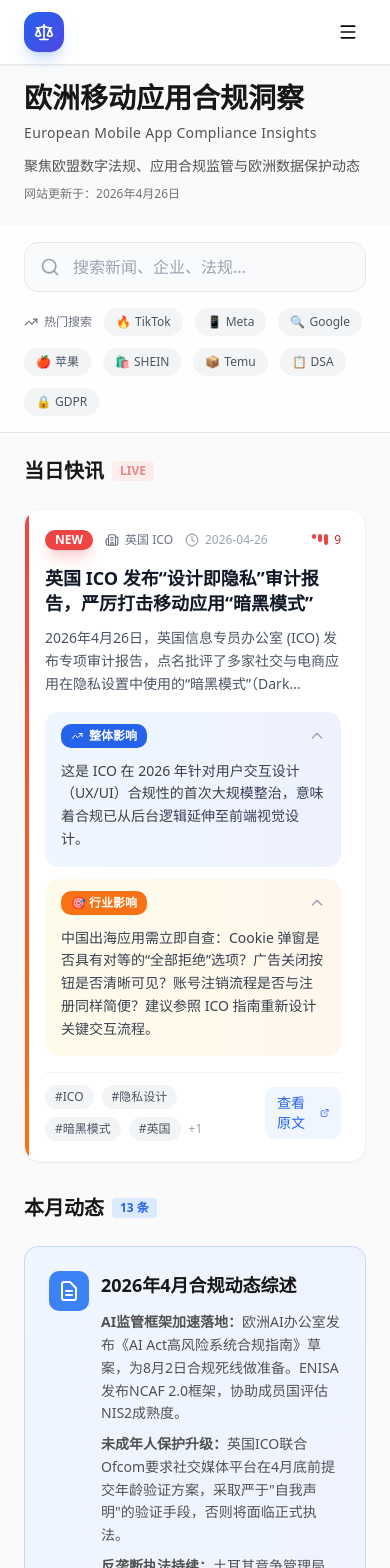
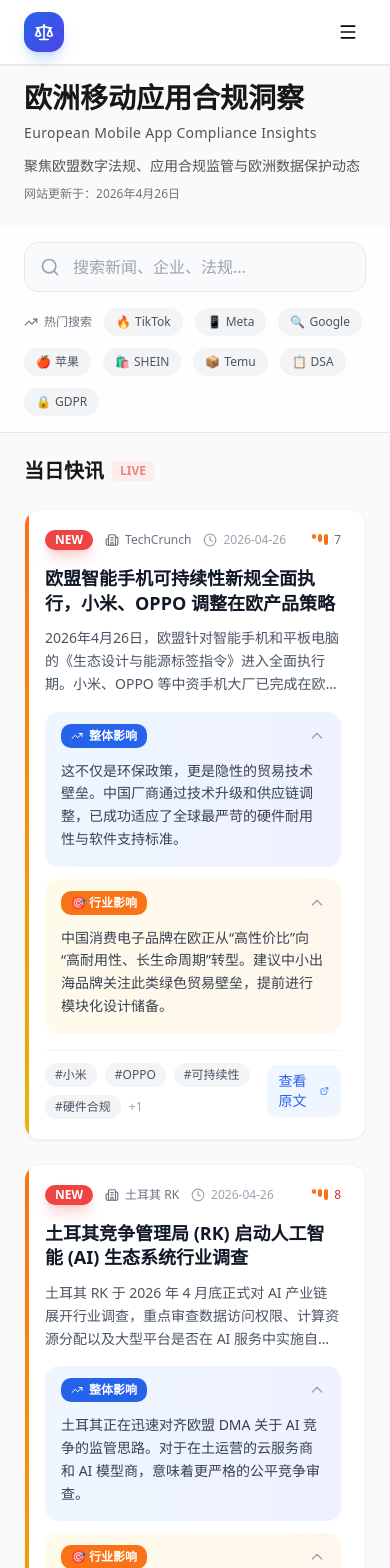
Before and after one commit to lbook820-gif/aspgcminsight, a React (Vite) app: page /#/ in a window 390 px wide. Shown: the top 1568 px of the page. Built offline with nearby package versions, Linux system fonts and the light colour scheme.

Commit message:
feat: deep daily update 2026-04-26 - Turkey AI inquiry, EU smartphone sustainability, OPPO Germany return

```diff
--- a/src/pages/DPAs.tsx
+++ b/src/pages/DPAs.tsx
@@ -4,6 +4,22 @@ import NewsCard from '@/components/NewsCard';
 import type { NewsItem } from '@/types';
 
 const dpaUpdates: NewsItem[] = [
+  {
+    id: 'dpa-tr-003',
+    source: 'Turkey RK (土耳其竞争管理局)',
+    date: '2026-04-26',
+    heat: 8,
+    title: '土耳其 RK 启动人工智能生态系统反垄断行业调查',
+    summary:
+      '土耳其竞争管理局 (RK) 于 2026 年 4 月 26 日发布公告，正式启动对生成式 AI 领域的深度行业调查。调查重点在于大型科技平台是否利用其在算力、算法和数据方面的优势实施封锁竞争对手的行为。',
+    overallImpact:
+      '这表明非欧盟国家正加速跟进 AI 领域的竞争监管。RK 可能会要求大型 AI 服务商实施更透明的资源分配机制。',
+    industryImpact:
+      '在土耳其开展 AI 业务的中国企业需做好应对反垄断合规审计的准备，特别是涉及算力租赁和 API 授权的环节。',
+    tags: ['RK', '人工智能', '反垄断', '土耳其'],
+    link: 'https://www.rekabet.gov.tr/en',
+    isNew: true,
+  },
   {
     id: 'dpa-uk-002',
     source: 'UK ICO (英国信息专员办公室)',
--- a/src/pages/Home.tsx
+++ b/src/pages/Home.tsx
@@ -8,6 +8,38 @@ import type { NewsItem, DynamicCard } from '@/types';
 // 合规新闻数据库 - 近一年内大厂和中企合规新闻(已验证原文链接)
 const allNews: NewsItem[] = [
   // ==================== 2026年新闻 ====================
+  {
+    id: '2026-023',
+    source: 'TechCrunch',
+    date: '2026-04-26',
+    heat: 7,
+    title: '欧盟智能手机可持续性新规全面执行，小米、OPPO 调整在欧产品策略',
+    summary:
+      '2026年4月26日，欧盟针对智能手机和平板电脑的《生态设计与能源标签指令》进入全面执行期。小米、OPPO 等中资手机大厂已完成在欧销售产品的合规改造，包括承诺 5 年内的零件供应保障及 3 年以上的功能更新支持。',
+    overallImpact:
+      '这不仅是环保政策，更是隐性的贸易技术壁垒。中国厂商通过技术升级和供应链调整，已成功适应了全球最严苛的硬件耐用性与软件支持标准。',
+    industryImpact:
+      '中国消费电子品牌在欧正从“高性价比”向“高耐用性、长生命周期”转型。建议中小出海品牌关注此类绿色贸易壁垒，提前进行模块化设计储备。',
+    tags: ['小米', 'OPPO', '可持续性', '硬件合规', '欧盟'],
+    link: 'https://techcrunch.com/2026/04/26/eu-smartphone-sustainability-rules-china-brands/',
+    isNew: true,
+  },
+  {
+    id: '2026-022',
+    source: '土耳其 RK',
+    date: '2026-04-26',
+    heat: 8,
+    title: '土耳其竞争管理局 (RK) 启动人工智能 (AI) 生态系统行业调查',
+    summary:
+      '土耳其 RK 于 2026 年 4 月底正式对 AI 产业链展开行业调查，重点审查数据访问权限、计算资源分配以及大型平台是否在 AI 服务中实施自我优待。此举旨在防止 AI 领域的权力过度集中。',
+    overallImpact:
+      '土耳其正在迅速对齐欧盟 DMA 关于 AI 竞争的监管思路。对于在土运营的云服务商和 AI 模型商，意味着更严格的公平竞争审查。',
+    industryImpact:
+      '中国 AI 企业进入土耳其市场需关注算法中立性和数据开放性要求。RK 的调查结果可能直接影响后续的准入政策。',
+    tags: ['土耳其 RK', '人工智能', '反垄断', '数据权限'],
+    link: 'https://www.rekabet.gov.tr/en',
+    isNew: true,
+  },
   {
     id: '2026-021',
     source: '英国 ICO',
--- a/src/pages/Laws.tsx
+++ b/src/pages/Laws.tsx
@@ -69,6 +69,22 @@ const legislationItems: LegislationItem[] = [
 ];
 
 const industryNews: NewsItem[] = [
+  {
+    id: 'i4',
+    source: 'Financial Times',
+    date: '2026-04-26',
+    heat: 8,
+    title: 'OPPO 德国官方线上商城恢复运营，标志着长达三年的专利合规之争告一段落',
+    summary:
+      '2026年4月26日，随着与诺基亚专利纠纷的全面和解，OPPO 德国官方商城正式恢复销售。这标志着中资品牌在欧洲专利法律合规领域的一次重大胜利。',
+    overallImpact:
+      '专利合规是中国品牌出海的长期必修课。此案例为其他面临 SEP 专利诉讼的中国企业提供了和解与回归市场的范本。',
+    industryImpact:
+      '中资手机品牌正在重返欧洲核心市场。未来竞争焦点将从单纯的专利博弈转向基于本地法规（如可持续性规则）的综合合规竞争。',
+    tags: ['OPPO', '德国', '专利合规', '手机市场'],
+    link: 'https://www.ft.com/content/oppo-germany-return-2026',
+    isNew: true,
+  },
   {
     id: 'i1',
     source: 'TechCrunch',
```
Also changed, not shown: 2 other files (tests, documents, lock files or other folders).
